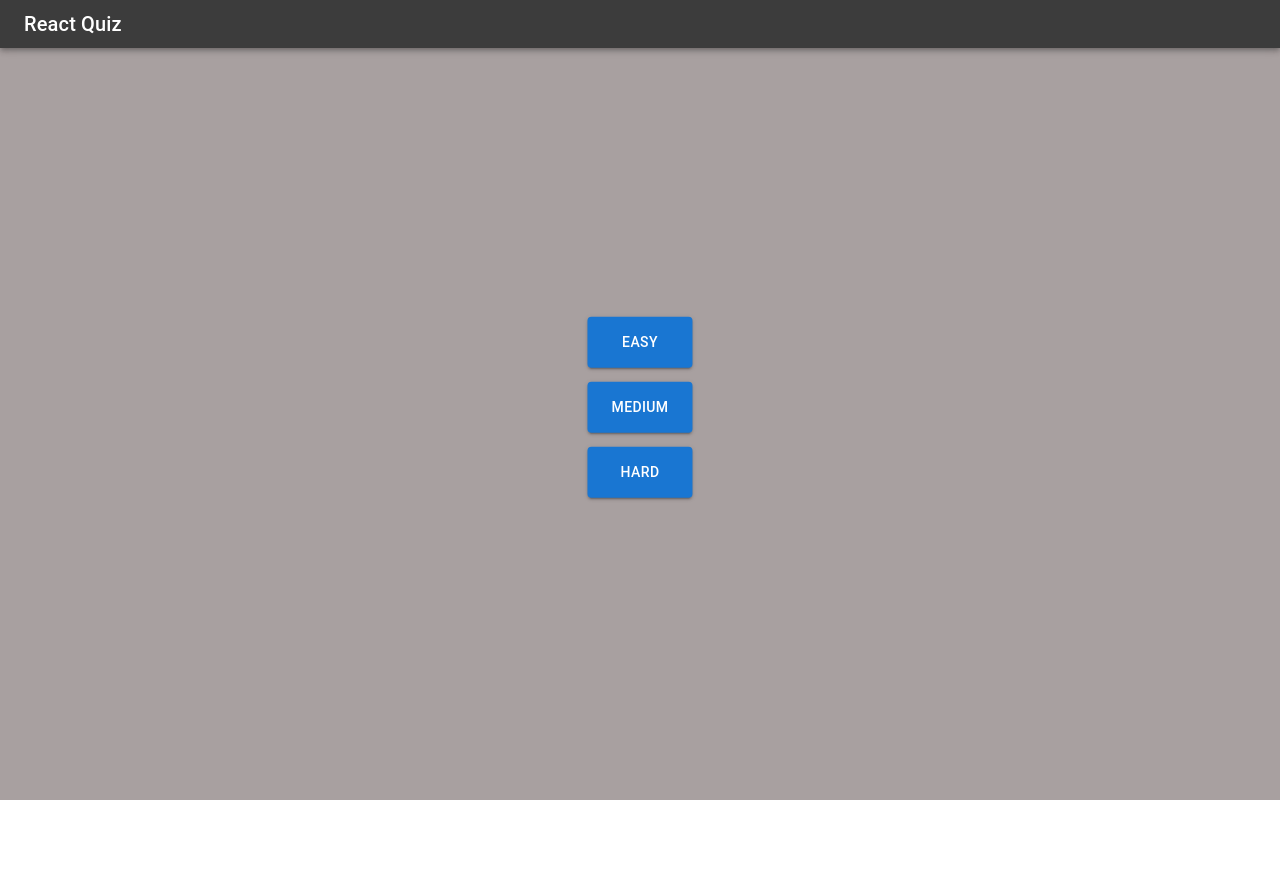
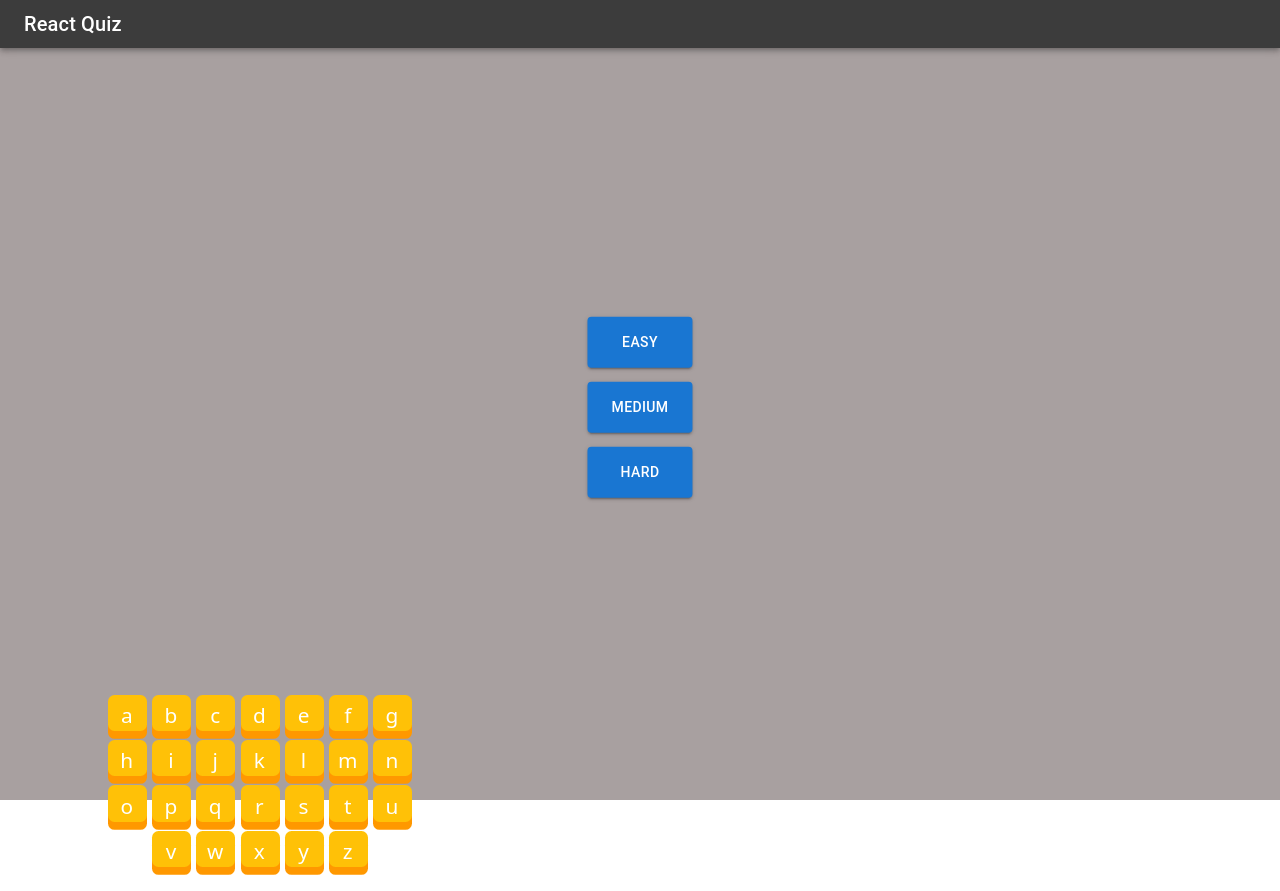
Before and after one commit to J4Web/quiz-app, a React (Create React App) app: page / in a window 1280 px wide. Before the commit the page ends 800 px from the top, so only its background shows below. Built offline with nearby package versions, Linux system fonts and the light colour scheme.

Commit message:
fixed the keyboard

```diff
--- a/src/App.js
+++ b/src/App.js
@@ -3,12 +3,14 @@ import "bootstrap";
 import "bootstrap/dist/css/bootstrap.min.css";
 import Home from "./Home";
 import Header from "./Header";
+import Keyboard from "./Keyboard";
 // import Footer from "./Footer";
 function App() {
   return (
     <div className="App">
       <Header />
       <Home />
+      <Keyboard />
     </div>
   );
 }
--- /dev/null
+++ b/src/Keyboard.css
@@ -0,0 +1,72 @@
+.Hangman {
+  width: 400px;
+  color: black;
+  text-align: center;
+  zoom: 1.3;
+}
+
+.Hangman img {
+  border: 10px solid white;
+  box-shadow: 0 10px 30px rgba(0, 0, 0, 0.27),
+    0 0 40px rgba(0, 0, 0, 0.06) inset;
+}
+
+.Hangman h1 {
+  font-size: 4rem;
+  font-weight: 100;
+  margin-bottom: 0.1em;
+  margin-top: 0;
+}
+
+.Hangman-word {
+  letter-spacing: 1em;
+  margin: 0.4em -1em 0.2em 0;
+  font-size: 2rem;
+}
+
+.Hangman-btns {
+  text-align: center;
+  display: inline-block;
+  width: 250px;
+  margin-top: 0;
+}
+
+.Hangman button {
+  border: none;
+  font-family: inherit;
+  font-size: 1rem;
+  cursor: pointer;
+  width: 30px;
+  margin: 5px 2px 2px 2px;
+  letter-spacing: 1px;
+  outline: none;
+  background: #ffc107;
+  color: #fff;
+  box-shadow: 0 6px #ff9800;
+  border-radius: 5px;
+  padding-top: 4px;
+}
+
+.Hangman button:hover {
+  background-color: #ff9800;
+}
+
+.Hangman button:disabled {
+  background: #bdbdbd;
+  color: #eeeeee;
+  box-shadow: 0 6px #9e9e9e;
+}
+
+#restart-game {
+  margin: 0;
+  padding: 0;
+  width: 100%;
+  background: rgb(189, 189, 211);
+  color: #000;
+  box-shadow: 0 0px rgb(189, 189, 211);
+}
+#restart-game:hover {
+  background: rgb(169, 169, 184);
+  width: 100%;
+  box-shadow: 0 0px rgb(189, 189, 211);
+}
--- a/src/Keyboard.jsx
+++ b/src/Keyboard.jsx
@@ -1,8 +1,6 @@
 import React, { Component } from "react";
-import "./Hangman.css";
-
-class Keyboard extends Component {
-  /** by default, allow 6 guesses and use provided gallows images. */
+import "./Keyboard.css";
+export default class Keyboard extends Component {
   static defaultProps = {
     maxWrong: 6,
   };
@@ -12,24 +10,11 @@ class Keyboard extends Component {
     this.state = {
       nWrong: 0,
       guessed: new Set(),
+      answer: "Happy",
     };
-    this.handleGuess = this.handleGuess.bind(this);
+    // this.handleGuess = this.handleGuess.bind(this);
     this.handleRestartGame = this.handleRestartGame.bind(this);
   }
-
-  /** guessedWord: show current-state of word:
-    if guessed letters are {a,p,e}, show "app_e" for "apple"
-  */
-  guessedWord() {
-    return this.state.answer
-      .split("")
-      .map((ltr) => (this.state.guessed.has(ltr) ? ltr : "_"));
-  }
-
-  /** handleGuest: handle a guessed letter:
-    - add to guessed letters
-    - if not in answer, increase number-wrong guesses
-  */
   handleGuess(evt) {
     let ltr = evt.target.value;
     this.setState((st) => ({
@@ -41,12 +26,12 @@ class Keyboard extends Component {
     this.setState((oldState) => ({
       nWrong: 0,
       guessed: new Set(),
+      answer: "Happy",
     }));
   }
   handleRestartGame() {
     this.restart();
   }
-  /** generateButtons: return array of letter buttons to render */
   generateButtons() {
     return "abcdefghijklmnopqrstuvwxyz".split("").map((k) => (
       <button
@@ -59,30 +44,12 @@ class Keyboard extends Component {
       </button>
     ));
   }
-  /** render: render game */
   render() {
     const gameOver = this.state.nWrong >= this.props.maxWrong ? 1 : 0;
-    const gameWon = this.guessedWord().join("") === this.state.answer ? 1 : 0;
+    // const gameWon = this.guessedWord().join("") === this.state.answer ? 1 : 0;
+    const gameWon = 0;
     return (
       <div className="Hangman">
-        <h1>Hangman</h1>
-        {!gameOver && !gameWon && (
-          <img
-            src={this.props.images[this.state.nWrong]}
-            alt={`${this.state.nWrong} Wrong attempts`}
-          />
-        )}
-        {!gameOver ? (
-          <p className="Hangman-word">{this.guessedWord()}</p>
-        ) : (
-          <h2>{`The Word Was : ${this.state.answer}`}</h2>
-        )}
-        {!gameOver ? (
-          <p>Wrong Guesses : {this.state.nWrong}</p>
-        ) : (
-          <p>You Lost BOOOOO</p>
-        )}
-        {gameWon ? <h3>"CONGRATS YOU WON AND YOU ROCK!"</h3> : null}
         <p className="Hangman-btns">
           {!gameOver && !gameWon ? (
             this.generateButtons()
@@ -96,4 +63,3 @@ class Keyboard extends Component {
     );
   }
 }
-export default Keyboard;
--- a/src/index.js
+++ b/src/index.js
@@ -1,15 +1,10 @@
-import React from 'react';
-import ReactDOM from 'react-dom';
-import './index.css';
-import App from './App';
-import reportWebVitals from './reportWebVitals';
-
-ReactDOM.render(
-  <React.StrictMode>
-    <App />
-  </React.StrictMode>,
-  document.getElementById('root')
-);
+import React from "react";
+import ReactDOM from "react-dom/client";
+import "./index.css";
+import App from "./App";
+import reportWebVitals from "./reportWebVitals";
+const root = ReactDOM.createRoot(document.getElementById("root"));
+root.render(<App />);
 
 // If you want to start measuring performance in your app, pass a function
 // to log results (for example: reportWebVitals(console.log))
```
